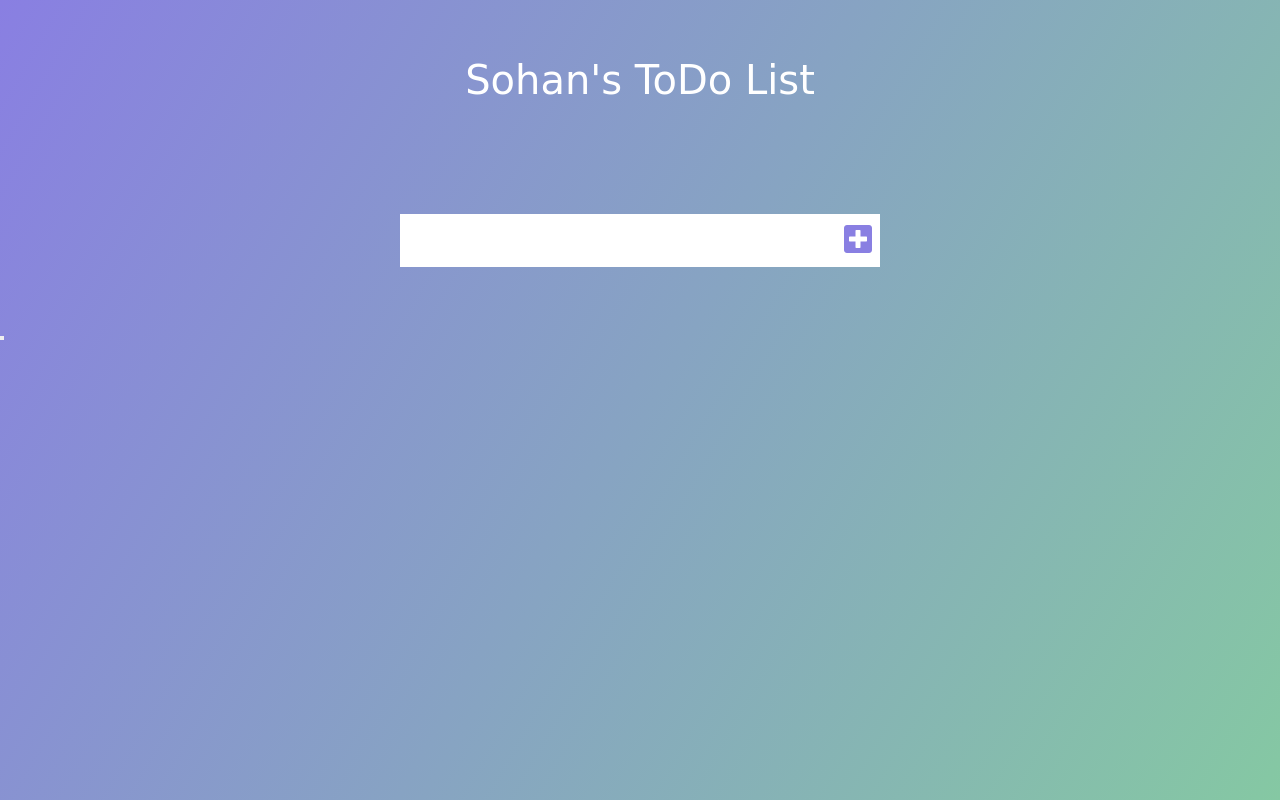
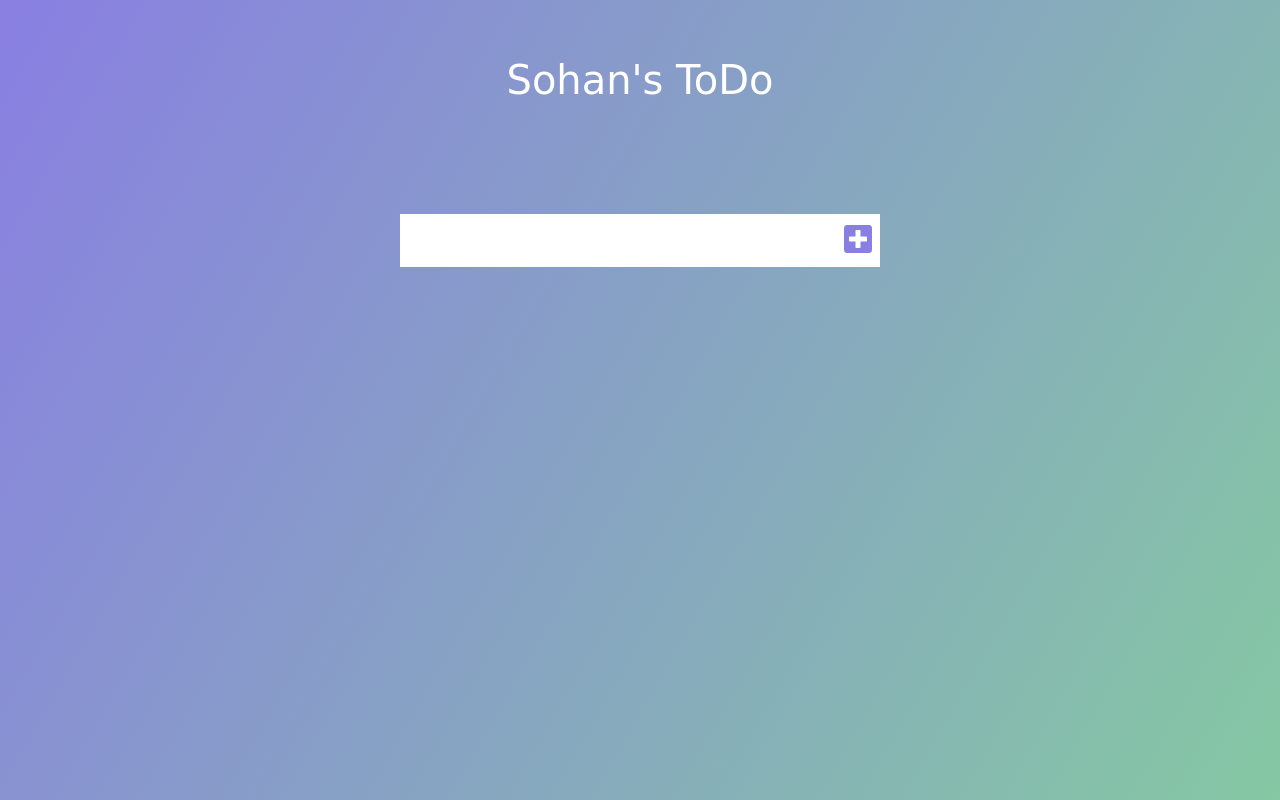
Before and after one commit to SohanR/todo-list, a website built with webpack: page index.html in a window 1280 px wide. Built offline with nearby package versions, Linux system fonts and the light colour scheme.

Commit message:
removed li,btn #04

```diff
--- a/index.html
+++ b/index.html
@@ -18,7 +18,7 @@
     <title>Sohan's ToDo</title>
   </head>
   <body>
-    <header>Sohan's ToDo List</header>
+    <header>Sohan's ToDo</header>
     <form>
       <input type="text" class="todo-input" />
       <button class="todo-button">
@@ -26,13 +26,7 @@
       </button>
     </form>
     <div class="todo-container">
-      <ul class="todo-list">
-        <div class="todo">
-          <li>
-            <button></button>
-          </li>
-        </div>
-      </ul>
+      <ul class="todo-list"></ul>
     </div>
 
     <script src="./dist/bundle.js"></script>
```
